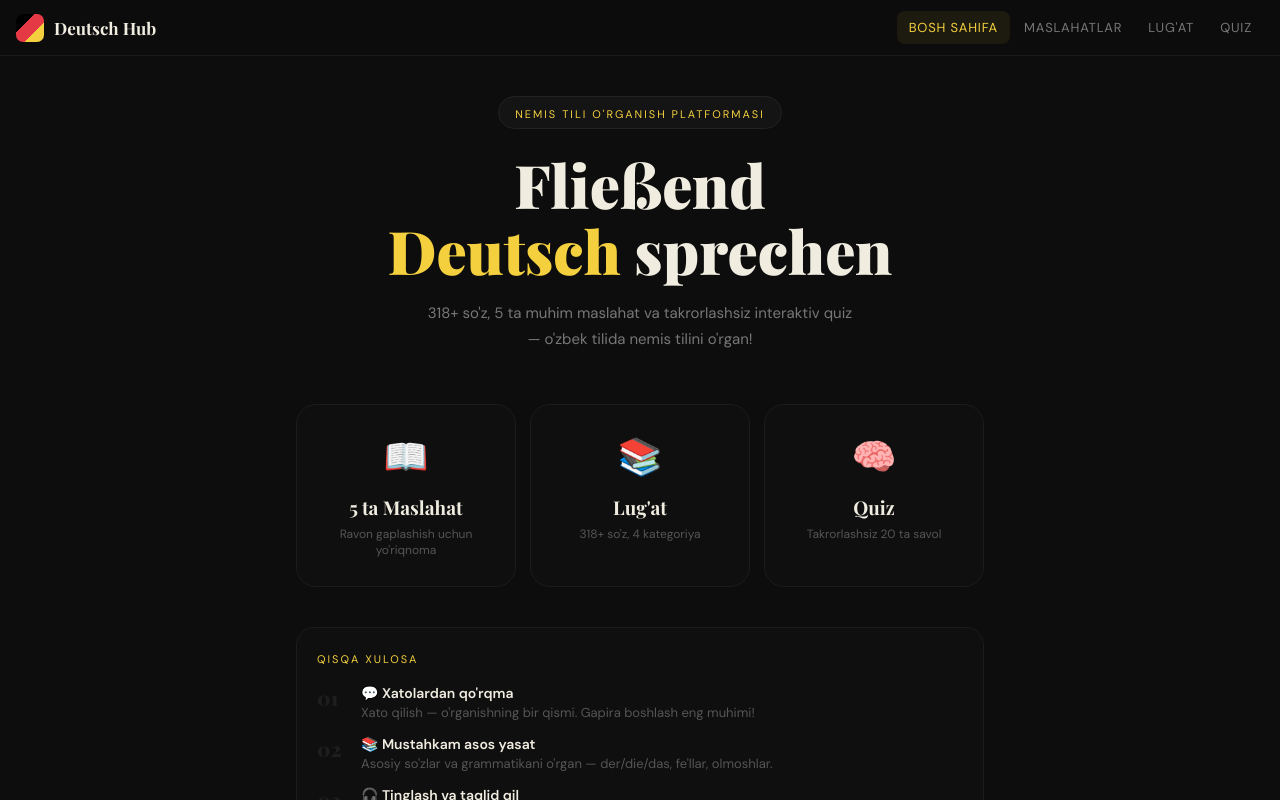
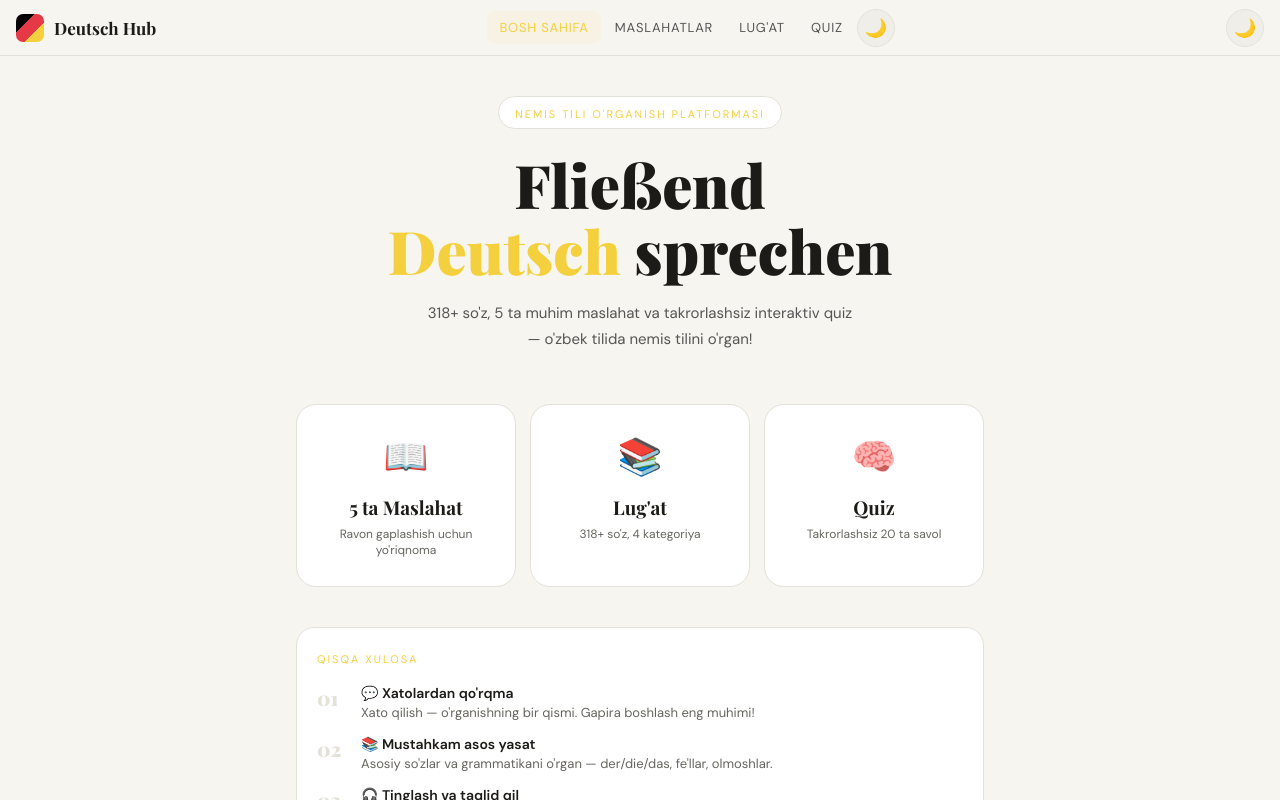
Before and after one commit to khojiakbargofurov/deutsch, a React (Vite) app: page / in a window 1280 px wide. Shown: the top 800 px of the page. Built offline with nearby package versions, Linux system fonts and the light colour scheme.

Commit message:
Add highly aesthetic Dark and Light themes with warm transitions and local storage persistence

```diff
--- a/src/App.jsx
+++ b/src/App.jsx
@@ -1,4 +1,4 @@
-import { useState, useCallback } from "react";
+import { useState, useCallback, useEffect } from "react";
 
 /* ─────────────── DATA ─────────────── */
 const TIPS = [
@@ -148,10 +148,10 @@ const VOCAB = {
 };
 
 const CAT_META = {
-  Verben: { label: "Fe'llar", accent: "#e63946", bg: "#1c1010" },
-  Nomen: { label: "Otlar", accent: "#f4d03f", bg: "#1c1a10" },
-  Adjektive: { label: "Sifatlar", accent: "#2ecc71", bg: "#101c13" },
-  Adverbien: { label: "Ravishlar", accent: "#3498db", bg: "#10131c" },
+  Verben: { label: "Fe'llar", accent: "#e63946", bg: "rgba(230, 57, 70, 0.08)" },
+  Nomen: { label: "Otlar", accent: "#f4d03f", bg: "rgba(244, 208, 63, 0.08)" },
+  Adjektive: { label: "Sifatlar", accent: "#2ecc71", bg: "rgba(46, 204, 113, 0.08)" },
+  Adverbien: { label: "Ravishlar", accent: "#3498db", bg: "rgba(52, 152, 219, 0.08)" },
 };
 
 /* ─────────────── HELPERS ─────────────── */
@@ -185,12 +185,12 @@ function buildQuiz(category) {
 /* ─────────────── STYLES ─────────────── */
 const S = {
   page: {
-    background: "#0d0d0d", minHeight: "100vh", color: "#f0ece0",
+    background: "var(--bg)", minHeight: "100vh", color: "var(--color)",
     fontFamily: "'DM Sans', sans-serif"
   },
   nav: {
-    position: "sticky", top: 0, zIndex: 100, background: "rgba(13,13,13,0.96)",
-    backdropFilter: "blur(10px)", borderBottom: "1px solid #1c1c1c",
+    position: "sticky", top: 0, zIndex: 100, background: "var(--nav-bg)",
+    backdropFilter: "blur(10px)", borderBottom: "1px solid var(--border-color)",
     padding: "0 16px", display: "flex", alignItems: "center",
     justifyContent: "space-between", height: 56
   },
@@ -201,7 +201,7 @@ const S = {
   },
   navTitle: {
     fontFamily: "'Playfair Display',serif", fontWeight: 700,
-    fontSize: 17, color: "#f0ece0", whiteSpace: "nowrap"
+    fontSize: 17, color: "var(--color)", whiteSpace: "nowrap"
   },
   inner: { maxWidth: 720, margin: "0 auto", padding: "40px 16px 80px" },
 };
@@ -220,6 +220,26 @@ const NAV_ITEMS = [
 export default function App() {
   const [page, setPage] = useState("home");
   const [menuOpen, setMenuOpen] = useState(false);
+
+  // Theme state
+  const [theme, setTheme] = useState(() => {
+    const saved = localStorage.getItem("theme");
+    if (saved) return saved;
+    return window.matchMedia("(prefers-color-scheme: light)").matches ? "light" : "dark";
+  });
+
+  useEffect(() => {
+    document.body.classList.remove("dark-theme", "light-theme");
+    document.body.classList.add(`${theme}-theme`);
+  }, [theme]);
+
+  const toggleTheme = useCallback(() => {
+    setTheme(t => {
+      const next = t === "dark" ? "light" : "dark";
+      localStorage.setItem("theme", next);
+      return next;
+    });
+  }, []);
 
   // quiz state
   const [quizCat, setQuizCat] = useState("all");
@@ -284,7 +304,16 @@ export default function App() {
             <button key={n.id} className={`nb nl ${page === n.id || (n.id === "quizSetup" && page === "quiz") ? "act" : ""}`}
               onClick={() => navigate(n.id)}>{n.label}</button>
           ))}
+          <button className="theme-toggle-btn" onClick={toggleTheme} title="Mavzuni o'zgartirish">
+            {theme === "dark" ? "☀️" : "🌙"}
+          </button>
         </div>
+
+        {/* Mobile menu utilities */}
+        <div style={{ display: "flex", alignItems: "center", gap: 10 }}>
+          <button className="theme-toggle-btn mobile-toggle" onClick={toggleTheme} title="Mavzuni o'zgartirish">
+            {theme === "dark" ? "☀️" : "🌙"}
+          </button>
 
           {/* Mobile hamburger */}
           <button className="nb mobile-menu-btn ham" onClick={() => setMenuOpen(m => !m)}>
@@ -292,6 +321,7 @@ export default function App() {
             <span style={menuOpen ? { opacity: 0 } : {}} />
             <span style={menuOpen ? { transform: "rotate(-45deg) translate(5px,-5px)" } : {}} />
           </button>
+        </div>
       </nav>
 
       {/* Mobile dropdown menu */}
@@ -310,7 +340,7 @@ export default function App() {
         <div style={{ ...S.inner }} className="inner-pad">
           <div style={{ textAlign: "center", marginBottom: 52 }}>
             <div style={{
-              display: "inline-block", background: "#141414", border: "1px solid #222",
+              display: "inline-block", background: "var(--card-bg)", border: "1px solid var(--border-color)",
               borderRadius: 30, padding: "5px 16px", marginBottom: 22
             }}>
               <span style={{ fontSize: 11, color: "#f4d03f", letterSpacing: 2, textTransform: "uppercase" }}>
@@ -323,7 +353,7 @@ export default function App() {
             }}>
               Fließend<br /><span style={{ color: "#f4d03f" }}>Deutsch</span> sprechen
             </h1>
-            <p style={{ fontSize: 15, color: "#777", lineHeight: 1.7, maxWidth: 440, margin: "0 auto" }}>
+            <p style={{ fontSize: 15, color: "var(--text-light)", lineHeight: 1.7, maxWidth: 440, margin: "0 auto" }}>
               {allCount}+ so'z, 5 ta muhim maslahat va takrorlashsiz interaktiv quiz — o'zbek tilida nemis tilini o'rgan!
             </p>
           </div>
@@ -337,19 +367,19 @@ export default function App() {
               <div key={item.go} className="home-tile" onClick={() => navigate(item.go)}>
                 <div style={{ fontSize: 36, marginBottom: 14 }}>{item.emoji}</div>
                 <div style={{ fontFamily: "'Playfair Display',serif", fontSize: 19, fontWeight: 700, marginBottom: 6 }}>{item.title}</div>
-                <div style={{ fontSize: 12, color: "#555" }}>{item.sub}</div>
+                <div style={{ fontSize: 12, color: "var(--text-muted)" }}>{item.sub}</div>
               </div>
             ))}
           </div>
 
-          <div style={{ background: "#0f0f0f", border: "1px solid #1c1c1c", borderRadius: 18, padding: "24px 20px" }}>
+          <div style={{ background: "var(--card-bg)", border: "1px solid var(--border-color)", borderRadius: 18, padding: "24px 20px" }}>
             <div style={{ fontSize: 11, color: "#f4d03f", letterSpacing: 2, textTransform: "uppercase", marginBottom: 18 }}>Qisqa xulosa</div>
             {TIPS.map((t, i) => (
               <div key={i} style={{ display: "flex", gap: 14, marginBottom: 14, alignItems: "flex-start" }}>
-                <span style={{ fontFamily: "'Playfair Display',serif", fontSize: 20, fontWeight: 900, color: "#1e1e1e", minWidth: 30 }}>{t.number}</span>
+                <span style={{ fontFamily: "'Playfair Display',serif", fontSize: 20, fontWeight: 900, color: "var(--border-color)", minWidth: 30 }}>{t.number}</span>
                 <div>
                   <div style={{ fontSize: 14, fontWeight: 600, marginBottom: 2 }}>{t.icon} {t.title}</div>
-                  <div style={{ fontSize: 13, color: "#555" }}>{t.short}</div>
+                  <div style={{ fontSize: 13, color: "var(--text-muted)" }}>{t.short}</div>
                 </div>
               </div>
             ))}
--- a/src/index.css
+++ b/src/index.css
@@ -1,4 +1,54 @@
 @import url('https://fonts.googleapis.com/css2?family=Playfair+Display:wght@700;900&family=DM+Sans:wght@300;400;500;600&display=swap');
+
+:root {
+  /* DARK THEME (DEFAULT) */
+  --bg: #0d0d0d;
+  --nav-bg: rgba(13, 13, 13, 0.96);
+  --color: #f0ece0;
+  --card-bg: #0f0f0f;
+  --card-border: #1c1c1c;
+  --border-color: #1c1c1c;
+  --hover-bg: #131313;
+  --text-muted: #999;
+  --text-light: #aaa;
+  --chip-bg: none;
+  --chip-border: #222;
+  --chip-text: #888;
+  --search-bg: #141414;
+  --search-border: #222;
+  --qopt-bg: #141414;
+  --qopt-border: #252525;
+  --qopt-hover: #1a1a14;
+  --opt-letter-bg: #1f1f1f;
+  --opt-letter-color: #555;
+  --scrollbar-track: #111;
+  --scrollbar-thumb: #2a2a2a;
+}
+
+body.light-theme {
+  /* LIGHT THEME */
+  --bg: #f7f5f0;
+  --nav-bg: rgba(247, 245, 240, 0.96);
+  --color: #1c1b18;
+  --card-bg: #ffffff;
+  --card-border: #e4e1d9;
+  --border-color: #e4e1d9;
+  --hover-bg: #f0ede6;
+  --text-muted: #66655f;
+  --text-light: #555;
+  --chip-bg: rgba(0,0,0,0.03);
+  --chip-border: #e0dcd3;
+  --chip-text: #77756f;
+  --search-bg: #ffffff;
+  --search-border: #e0dcd3;
+  --qopt-bg: #ffffff;
+  --qopt-border: #e4e1d9;
+  --qopt-hover: #fbfaf7;
+  --opt-letter-bg: #f0ede6;
+  --opt-letter-color: #8c8a82;
+  --scrollbar-track: #f7f5f0;
+  --scrollbar-thumb: #d1cdc2;
+}
 
 /* ── RESET ── */
 *, *::before, *::after { box-sizing: border-box; margin: 0; padding: 0; }
@@ -8,12 +58,13 @@ html { font-size: 16px; }
 body {
   margin: 0;
   padding: 0;
-  background: #0d0d0d;
-  color: #f0ece0;
+  background: var(--bg);
+  color: var(--color);
   font-family: 'DM Sans', sans-serif;
   min-height: 100vh;
   -webkit-font-smoothing: antialiased;
   -moz-osx-font-smoothing: grayscale;
+  transition: background 0.3s ease, color 0.3s ease;
 }
 
 /* Reset ALL button defaults so our classes work */
@@ -30,8 +81,8 @@ button {
 
 /* ── SCROLLBAR ── */
 ::-webkit-scrollbar { width: 4px; }
-::-webkit-scrollbar-track { background: #111; }
-::-webkit-scrollbar-thumb { background: #2a2a2a; border-radius: 4px; }
+::-webkit-scrollbar-track { background: var(--scrollbar-track); }
+::-webkit-scrollbar-thumb { background: var(--scrollbar-thumb); border-radius: 4px; }
 
 /* ── UTILITIES ── */
 .nb {
@@ -43,7 +94,7 @@ button {
 
 /* ── NAV LINKS ── */
 .nl {
-  color: #777;
+  color: var(--text-light);
   font-size: 13px;
   letter-spacing: .8px;
   text-transform: uppercase;
@@ -58,11 +109,32 @@ button {
   background: rgba(244,208,63,.07);
 }
 
+/* ── THEME TOGGLE BUTTON ── */
+.theme-toggle-btn {
+  display: flex;
+  align-items: center;
+  justify-content: center;
+  width: 38px;
+  height: 38px;
+  border-radius: 50%;
+  font-size: 18px;
+  color: var(--color);
+  background: var(--chip-bg);
+  border: 1px solid var(--border-color);
+  cursor: pointer;
+  transition: all 0.2s ease;
+}
+.theme-toggle-btn:hover {
+  background: var(--hover-bg);
+  border-color: #f4d03f;
+  transform: scale(1.05);
+}
+
 /* ── MOBILE MENU ── */
 .mob-menu {
   position: fixed;
   inset: 56px 0 0 0;
-  background: rgba(10,10,10,.97);
+  background: var(--nav-bg);
   z-index: 99;
   display: flex;
   flex-direction: column;
@@ -70,9 +142,10 @@ button {
   padding: 20px 16px;
   backdrop-filter: blur(12px);
   overflow-y: auto;
+  transition: background 0.3s ease;
 }
 .mob-nl {
-  color: #aaa;
+  color: var(--text-light);
   font-size: 16px;
   letter-spacing: 1px;
   text-transform: uppercase;
@@ -110,8 +183,8 @@ button {
 
 .btn-o {
   background: none;
-  border: 1.5px solid #2a2a2a;
-  color: #ccc;
+  border: 1.5px solid var(--border-color);
+  color: var(--color);
   border-radius: 10px;
   padding: 10px 20px;
   font-family: 'DM Sans', sans-serif;
@@ -124,11 +197,11 @@ button {
 
 /* ── QUIZ OPTIONS ── */
 .qopt {
-  background: #141414;
-  border: 1.5px solid #252525;
+  background: var(--qopt-bg);
+  border: 1.5px solid var(--qopt-border);
   border-radius: 14px;
   padding: 14px 18px;
-  color: #f0ece0;
+  color: var(--color);
   font-family: 'DM Sans', sans-serif;
   font-size: 15px;
   cursor: pointer;
@@ -140,7 +213,7 @@ button {
   align-items: center;
   gap: 12px;
 }
-.qopt:hover:not(:disabled) { border-color: #f4d03f; background: #1a1a14; }
+.qopt:hover:not(:disabled) { border-color: #f4d03f; background: var(--qopt-hover); }
 .qopt.correct { border-color: #2ecc71 !important; background: rgba(46,204,113,.1) !important; }
 .qopt.wrong   { border-color: #e63946 !important; background: rgba(230,57,70,.1)  !important; }
 .qopt:disabled { cursor: default; }
@@ -149,13 +222,13 @@ button {
   width: 28px;
   height: 28px;
   border-radius: 8px;
-  background: #1f1f1f;
+  background: var(--opt-letter-bg);
   display: flex;
   align-items: center;
   justify-content: center;
   font-size: 12px;
   font-weight: 600;
-  color: #555;
+  color: var(--opt-letter-color);
   flex-shrink: 0;
 }
 .qopt.correct .opt-letter { background: rgba(46,204,113,.2); color: #2ecc71; }
@@ -167,37 +240,37 @@ button {
   border-radius: 20px;
   font-size: 13px;
   cursor: pointer;
-  border: 1.5px solid #222;
-  background: none;
-  color: #888;
+  border: 1.5px solid var(--chip-border);
+  background: var(--chip-bg);
+  color: var(--chip-text);
   font-family: 'DM Sans', sans-serif;
   transition: all .2s;
   white-space: nowrap;
 }
-.chip:hover:not(.chip-act) { border-color: #333; color: #ccc; }
+.chip:hover:not(.chip-act) { border-color: var(--border-color); color: var(--color); }
 
 /* ── CARDS ── */
 .tip-card {
-  border: 1px solid #1e1e1e;
+  border: 1px solid var(--card-border);
   border-radius: 18px;
-  background: #0f0f0f;
+  background: var(--card-bg);
   margin-bottom: 12px;
   overflow: hidden;
   cursor: pointer;
-  transition: border-color .2s;
+  transition: border-color .2s, background-color .3s;
 }
-.tip-card:hover { border-color: #2a2a2a; }
+.tip-card:hover { border-color: var(--border-color); }
 
 .home-tile {
-  border: 1px solid #1c1c1c;
+  border: 1px solid var(--card-border);
   border-radius: 20px;
   padding: 28px 20px;
-  background: #0f0f0f;
+  background: var(--card-bg);
   cursor: pointer;
   transition: all .22s;
   text-align: center;
 }
-.home-tile:hover { border-color: #f4d03f; transform: translateY(-3px); background: #131310; }
+.home-tile:hover { border-color: #f4d03f; transform: translateY(-3px); background: var(--qopt-hover); }
 
 /* ── VOCAB ROW ── */
 .vrow {
@@ -205,11 +278,11 @@ button {
   justify-content: space-between;
   align-items: center;
   padding: 13px 18px;
-  border-bottom: 1px solid #161616;
+  border-bottom: 1px solid var(--border-color);
   transition: background .12s;
 }
 .vrow:last-child { border-bottom: none; }
-.vrow:hover { background: #131313; }
+.vrow:hover { background: var(--hover-bg); }
 
 /* ── FLASHCARD ── */
 .flash-wrap { perspective: 1000px; width: 100%; min-height: 210px; cursor: pointer; }
@@ -233,29 +306,31 @@ button {
   padding: 30px;
   text-align: center;
 }
-.flash-front { background: #111; border: 2px solid #1e1e1e; }
-.flash-back  { background: #0f1a12; border: 2px solid #2ecc71; transform: rotateY(180deg); }
+.flash-front { background: var(--card-bg); border: 2px solid var(--card-border); }
+.flash-back  { background: var(--bg); border: 2px solid #2ecc71; transform: rotateY(180deg); color: var(--color); }
+
+body.light-theme .flash-back { background: #eef9f2; }
 
 /* ── SEARCH ── */
 .search-inp {
-  background: #141414;
-  border: 1.5px solid #222;
+  background: var(--search-bg);
+  border: 1.5px solid var(--search-border);
   border-radius: 12px;
   padding: 11px 16px;
-  color: #f0ece0;
+  color: var(--color);
   font-family: 'DM Sans', sans-serif;
   font-size: 14px;
   width: 100%;
   outline: none;
-  transition: border-color .2s;
+  transition: border-color .2s, background-color .3s;
 }
 .search-inp:focus { border-color: #f4d03f; }
-.search-inp::placeholder { color: #444; }
+.search-inp::placeholder { color: #888; }
 
 /* ── PROGRESS BAR ── */
 .prog-bar {
   height: 4px;
-  background: #1a1a1a;
+  background: var(--border-color);
   border-radius: 4px;
   overflow: hidden;
   margin-bottom: 28px;
@@ -306,26 +381,26 @@ button {
   border-radius: 8px;
   transition: background .2s;
 }
-.ham:hover { background: #1a1a1a; }
+.ham:hover { background: var(--hover-bg); }
 .ham span {
   width: 20px;
   height: 2px;
-  background: #ccc;
+  background: var(--color);
   border-radius: 2px;
   transition: all .3s;
   display: block;
 }
 
 /* ── NAV SHOW/HIDE ── */
-.desktop-nav { display: flex; gap: 2px; }
+.desktop-nav { display: flex; gap: 2px; align-items: center; }
 .mobile-menu-btn { display: none; }
 
 /* ── TIP DETAIL ── */
 .tip-detail {
   font-size: 14px;
-  color: #999;
+  color: var(--text-muted);
   line-height: 1.85;
-  border-top: 1px solid #161616;
+  border-top: 1px solid var(--border-color);
   padding: 14px 20px 20px 74px;
 }
 
@@ -348,7 +423,7 @@ button {
 
 /* ─────────────────────────────────────────
    RESPONSIVE BREAKPOINTS
-───────────────────────────────────────── */
+   ───────────────────────────────────────── */
 
 /* Tablet (≤768px) */
 @media (max-width: 768px) {
```
Lines whose indentation alone changed are shown as unchanged.
